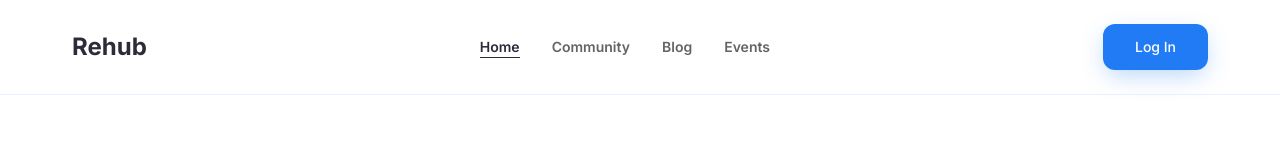
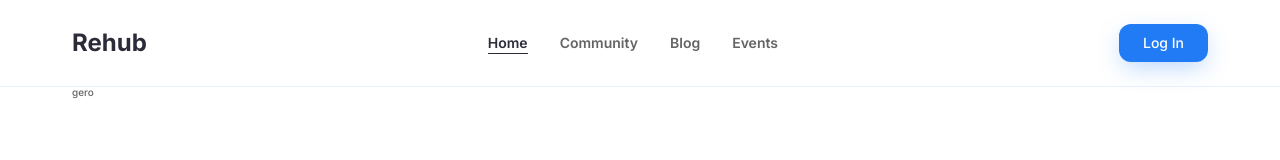
Before and after one commit to Rehub-Mental-Wellness/website, a website: page index.html in a window 1280 px wide. Drawn offline with Linux system fonts and the light colour scheme.

Commit message:
Start the hero section

```diff
--- a/index.html
+++ b/index.html
@@ -30,9 +30,12 @@
             <li><a class="main-nav__link" href="#">Blog</a></li>
             <li><a class="main-nav__link" href="#">Events</a></li>
           </ul>
-          <a class="btn" href="#">Log In</a>
+          <a class="btn btn--nav" href="#">Log In</a>
         </nav>
       </div>
     </header>
+    <main class="main">
+      <section class="hero-section"><div class="container">gero</div></section>
+    </main>
   </body>
 </html>
--- a/sass/_components.scss
+++ b/sass/_components.scss
@@ -20,6 +20,11 @@
   box-shadow: 0 .8rem 2.4rem -4px $color-shadow;
 }
 
+.btn--nav,
+.btn--nav:link,
+.btn--nav:visited {
+  padding: 1.2rem 2.4rem;
+}
 /* ## Font sizes
 - 10 / 12 / 14 / 16 / 18 / 20 / 24 / 30 / 36 / 44 / 52 / 62 / 74 / 86 / 98
 ## Spacing system
```
Also changed, not shown: css/style.css, 1 other file.
